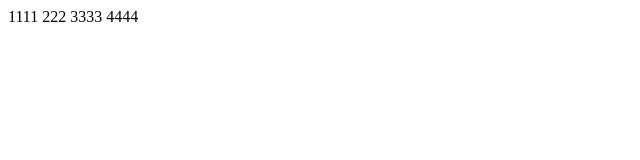
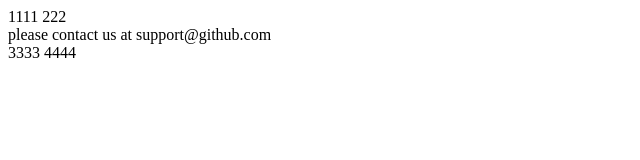
Before and after one commit to sisters789/LearnGit, a plain HTML site: page index.html in a window 1280 px wide. Shown: the whole page, without its empty margins (0-640 px from the left). Drawn offline with Linux system fonts and the light colour scheme.

Commit message:
update index.html

```diff
--- a/index.html
+++ b/index.html
@@ -1,7 +1,9 @@
 1111
 
 222
-
+<div id="footer">
+ please contact us at support@github.com
+</div>
 3333
 
 4444
```
